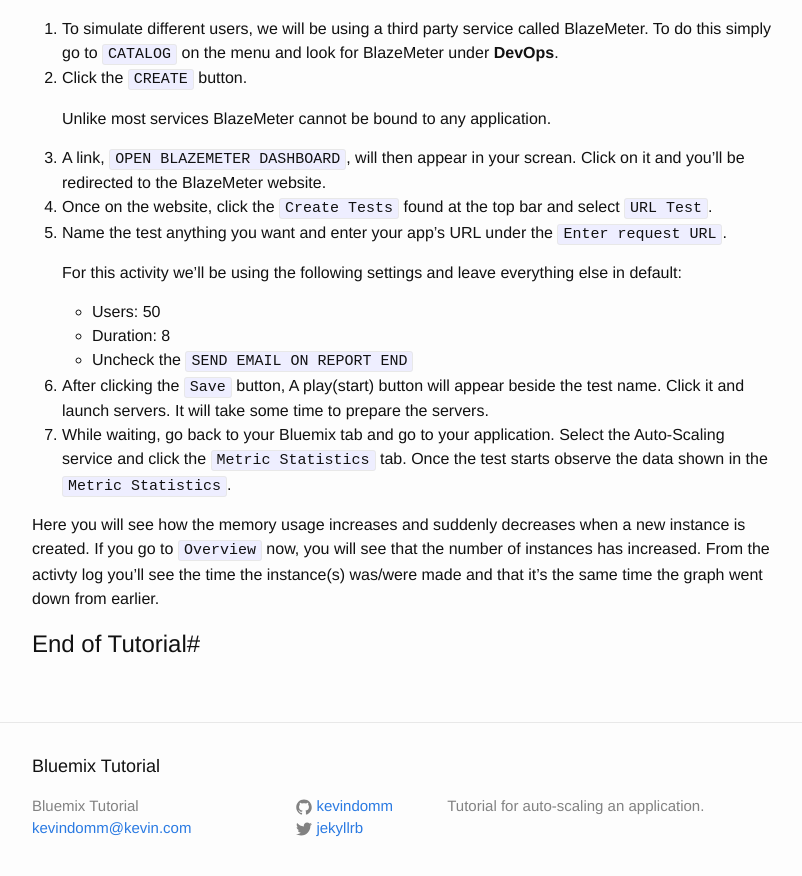
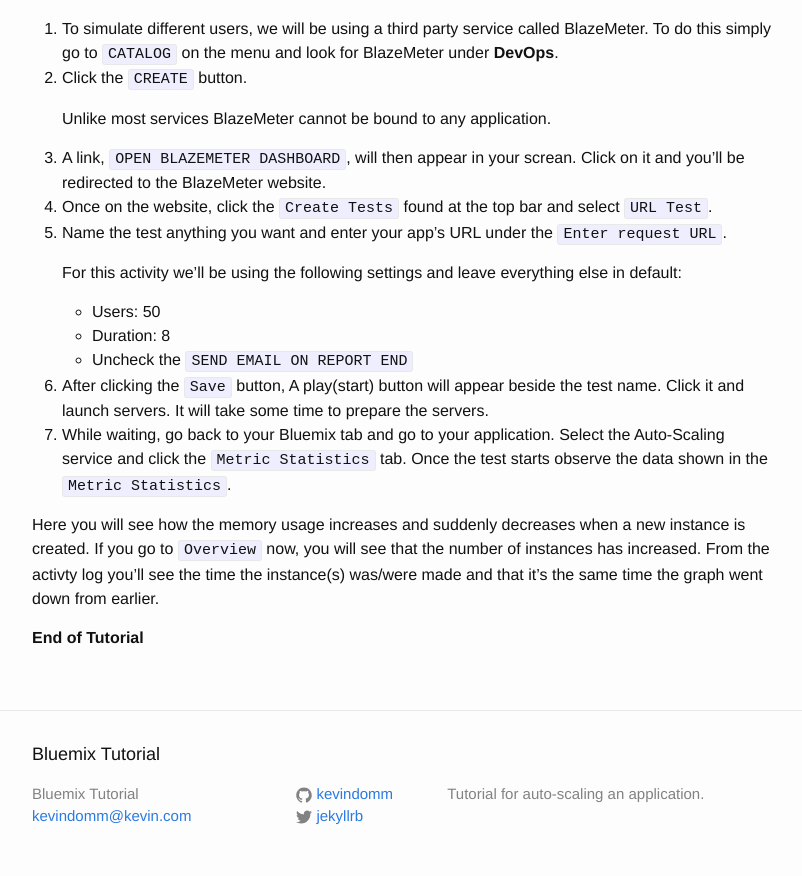
Before and after one commit to kevindomm/kevindomm.github.io, a Jekyll site: the page built from _posts/2016-02-04-auto-scaling.markdown, in a window 1280 px wide and 900 px high, scrolled down 1802 px. Shown: the top 876 px of the window, without its empty margins (238-1040 px from the left). Built offline with Jekyll 4.4.1, drawn with Linux system fonts in a browser that asks for light colours; Markdown is read by kramdown in place of the engine named in the settings.

Commit message:
added website

```diff
--- a/_posts/2016-02-04-auto-scaling.markdown
+++ b/_posts/2016-02-04-auto-scaling.markdown
@@ -81,6 +81,6 @@ This part requires many users to access the application in order for it to overl
 
 Here you will see how the memory usage increases and suddenly decreases when a new instance is created. If you go to `Overview` now, you will see that the number of instances has increased. From the activty log you'll see the time the instance(s) was/were made and that it's the same time the graph went down from earlier.
 
-#End of Tutorial#
+**End of Tutorial**
 
 [grdl-tut]: http://pong-pantola.github.io/gradle-basics/
```
